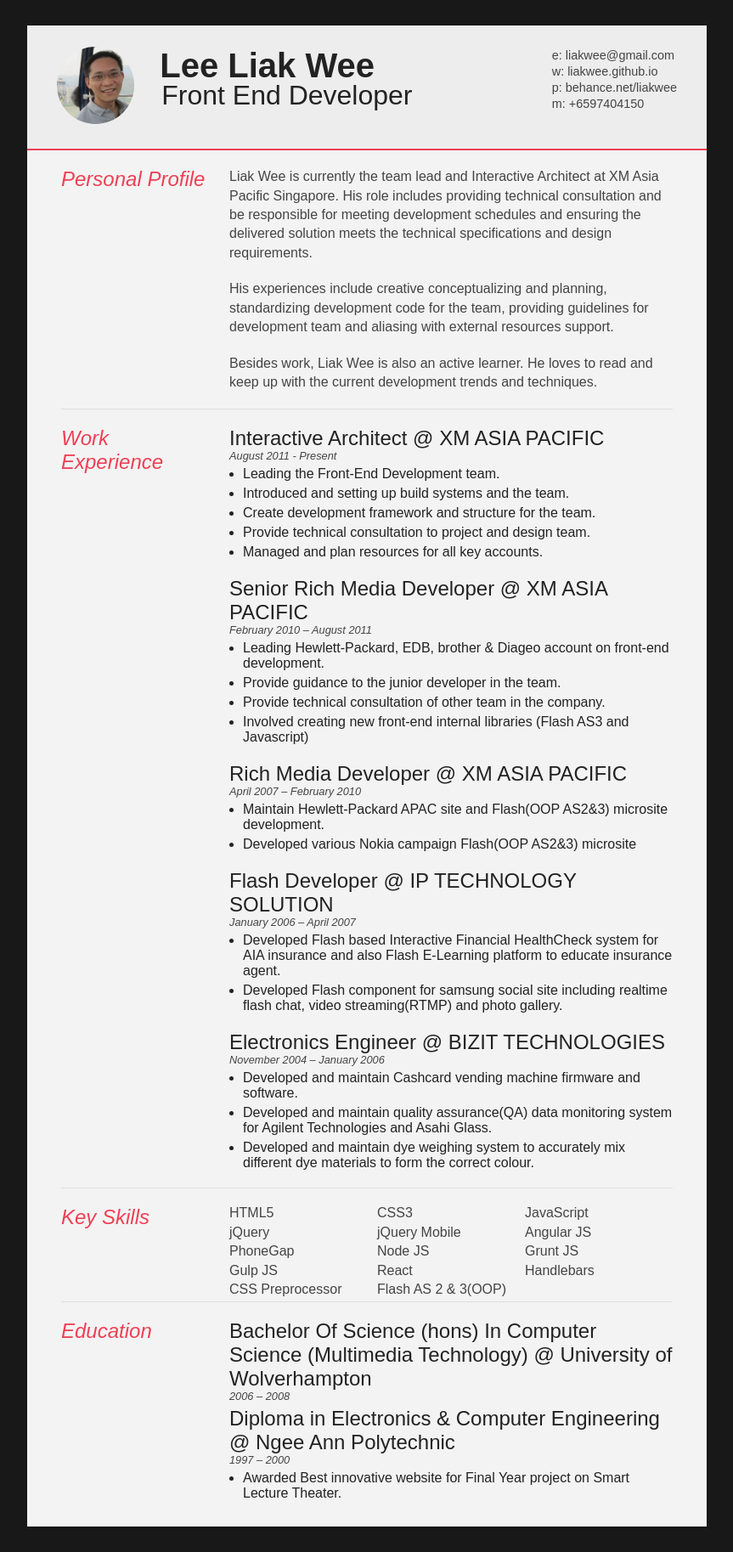
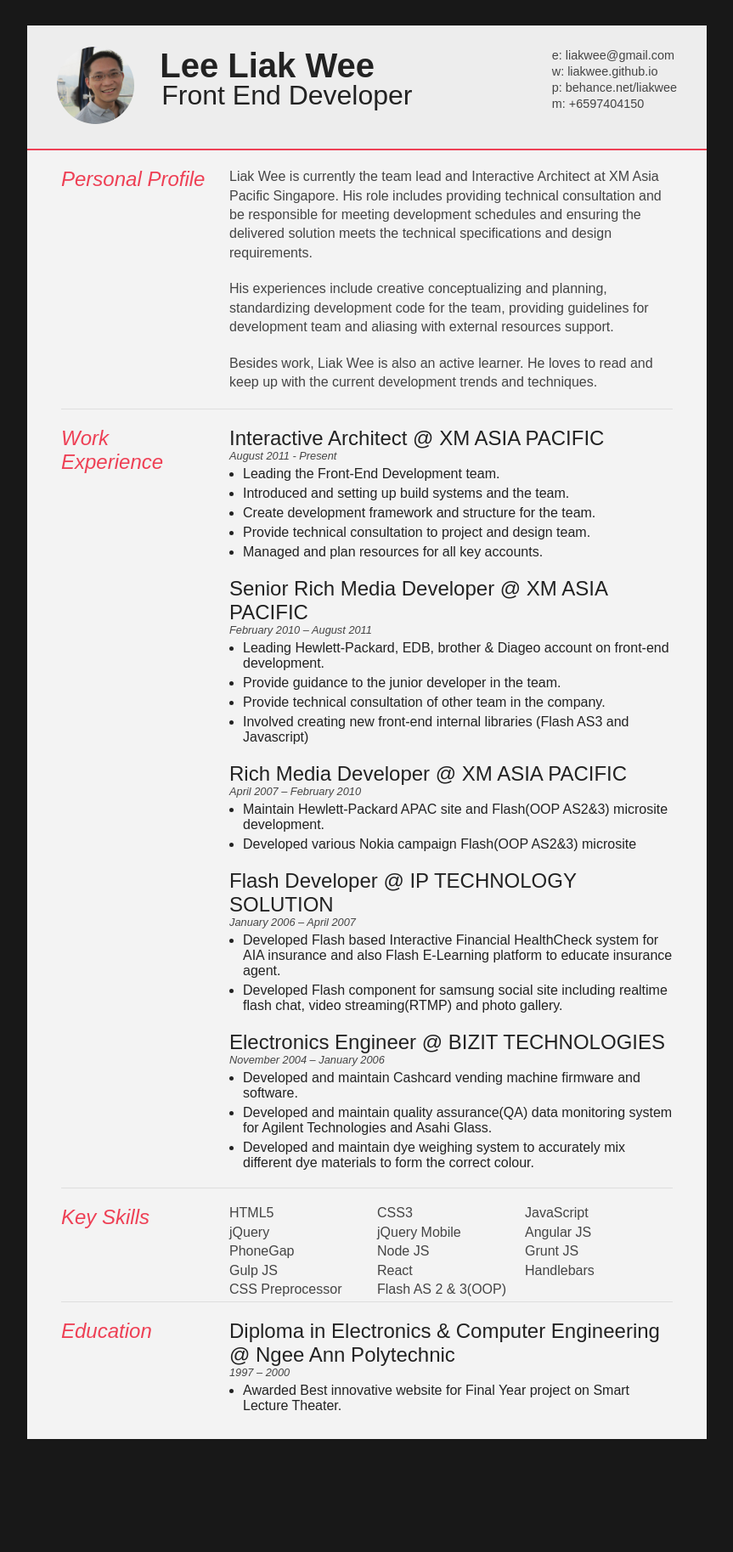
Before and after one commit to liakwee/liakwee.github.io, a Jekyll site: the page built from resume.html, in a window 1280 px wide. Shown: the whole page at 85% size, without its empty margins (208-1071 px from the left). Built offline with Jekyll 4.4.1, drawn with Linux system fonts in a browser that asks for light colours; Markdown is read by kramdown in place of the engine named in the settings; after the commit the page ends 1724 px from its top, so only the background shows below that.

Commit message:
update resume

```diff
--- a/_includes/resumebody.html
+++ b/_includes/resumebody.html
@@ -136,11 +136,6 @@
             </div>
 
             <div class="sectionContent">
-
-              <article>
-                <h2>Bachelor Of Science (hons) In Computer Science (Multimedia Technology) @ University of Wolverhampton</h2>
-                <p class="subDetails">2006 – 2008</p>
-              </article>
                 <article>
                   <h2>Diploma in Electronics &amp; Computer Engineering @ Ngee Ann Polytechnic</h2>
                   <p class="subDetails">1997 – 2000</p>
```
